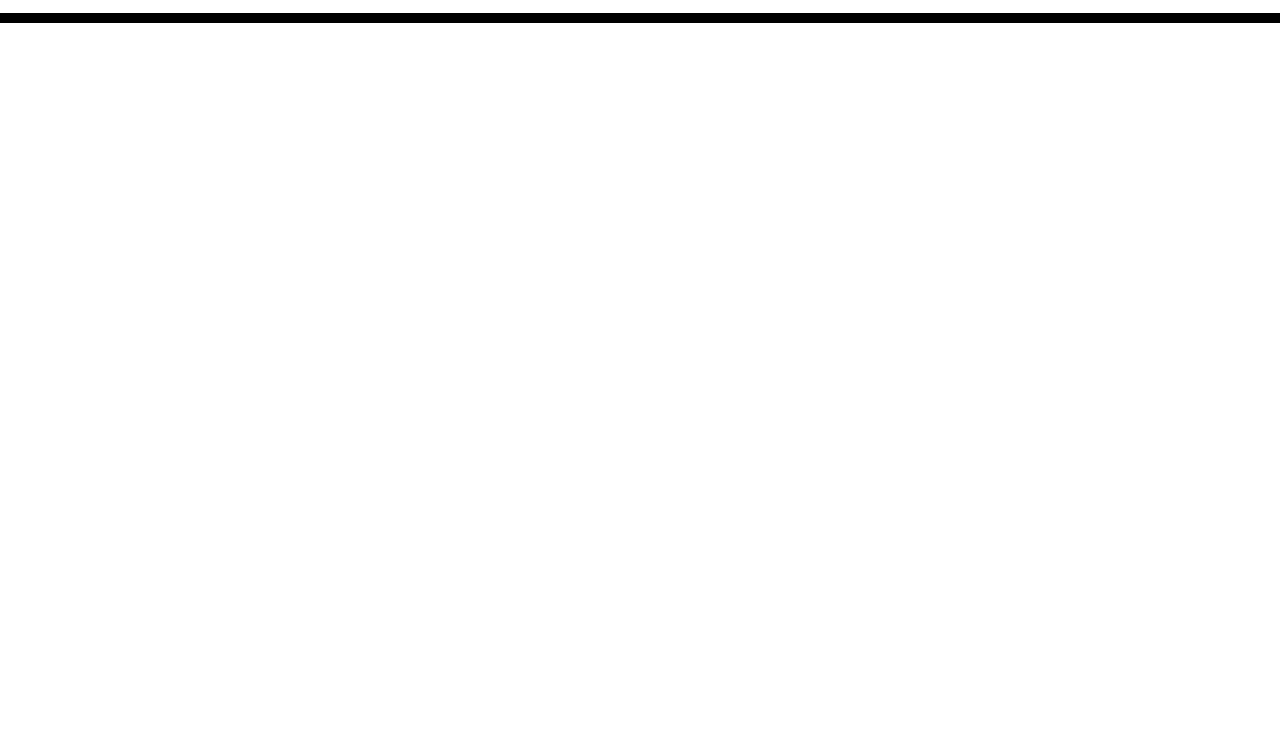
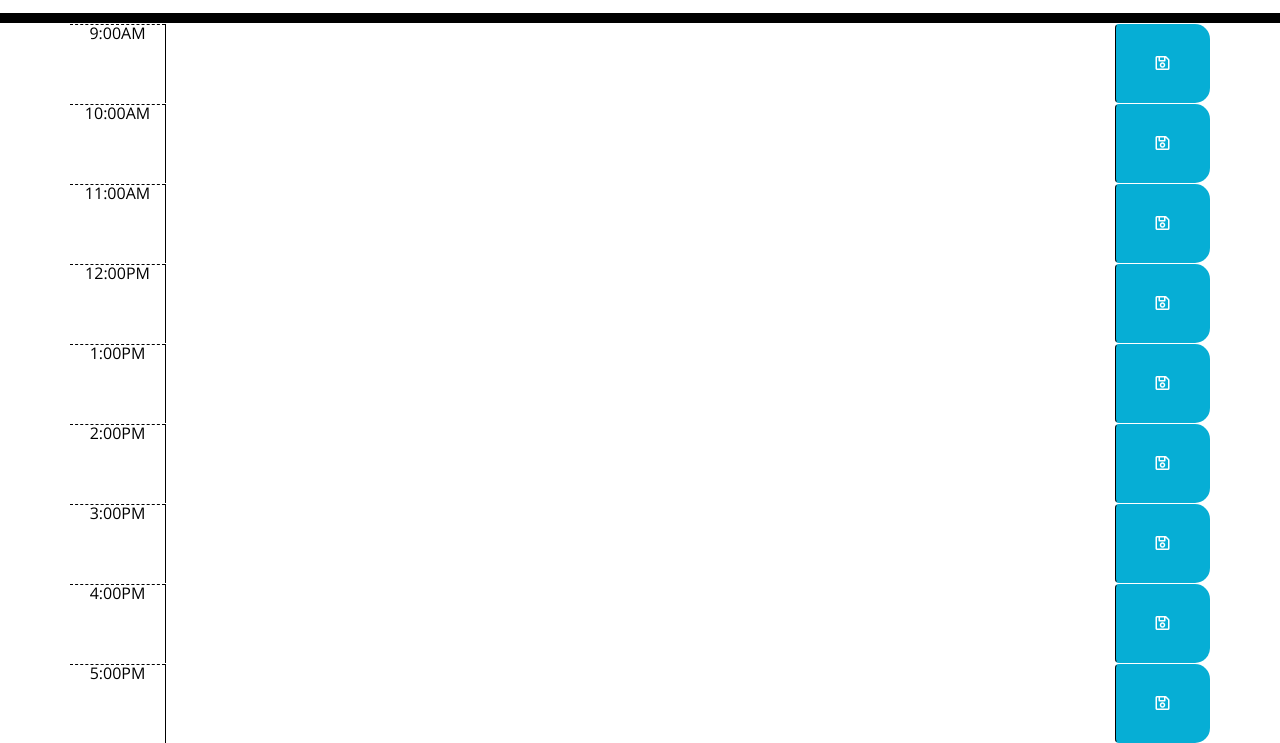
Before and after one commit to mischadab/Work-Day-Planner, a plain HTML site: page index.html in a window 1280 px wide. Shown: the part 108-851 px from the top of the page. Before the commit the page ends 800 px from the top, so only its background shows below. Drawn offline with nearby package versions, Linux system fonts and the light colour scheme.

Commit message:
Added calendar columns

```diff
--- a/index.html
+++ b/index.html
@@ -28,7 +28,60 @@
     </header>
 
     <div class="container">
-
+      <!-- 9AM Block -->
+      <div id="hour-9" class="row time-block">
+        <div class="col-md-1 hour">9:00AM</div>
+        <textarea class="col-md-10 description"></textarea>
+        <button class="col-md-1 btn saveBtn"><i class="far fa-save"></i></button>
+      </div>
+      <!-- 10AM Block -->
+      <div id="hour-10" class="row time-block">
+        <div class="col-md-1 hour">10:00AM</div>
+        <textarea class="col-md-10 description"></textarea>
+        <button class="col-md-1 btn saveBtn"><i class="far fa-save"></i></button>
+      </div>
+      <!-- 11AM Block -->
+      <div id="hour-11" class="row time-block">
+        <div class="col-md-1 hour">11:00AM</div>
+        <textarea class="col-md-10 description"></textarea>
+        <button class="col-md-1 btn saveBtn"><i class="far fa-save"></i></button>
+      </div>
+      <!-- 12PM Block -->
+      <div id="hour-12" class="row time-block">
+        <div class="col-md-1 hour">12:00PM</div>
+        <textarea class="col-md-10 description"></textarea>
+        <button class="col-md-1 btn saveBtn"><i class="far fa-save"></i></button>
+      </div>
+      <!-- 1PM Block -->
+      <div id="hour-13" class="row time-block">
+        <div class="col-md-1 hour">1:00PM</div>
+        <textarea class="col-md-10 description"></textarea>
+        <button class="col-md-1 btn saveBtn"><i class="far fa-save"></i></button>
+      </div>
+      <!-- 2PM Block -->
+      <div id="hour-14" class="row time-block">
+        <div class="col-md-1 hour">2:00PM</div>
+        <textarea class="col-md-10 description"></textarea>
+        <button class="col-md-1 btn saveBtn"><i class="far fa-save"></i></button>
+      </div>
+      <!-- 3PM Block -->
+      <div id="hour-15" class="row time-block">
+        <div class="col-md-1 hour">3:00PM</div>
+        <textarea class="col-md-10 description"></textarea>
+        <button class="col-md-1 btn saveBtn"><i class="far fa-save"></i></button>
+      </div>
+      <!-- 4PM Block -->
+      <div id="hour-16" class="row time-block">
+        <div class="col-md-1 hour">4:00PM</div>
+        <textarea class="col-md-10 description"></textarea>
+        <button class="col-md-1 btn saveBtn"><i class="far fa-save"></i></button>
+      </div>
+      <!-- 5PM Block -->
+      <div id="hour-17" class="row time-block">
+        <div class="col-md-1 hour">5:00PM</div>
+        <textarea class="col-md-10 description"></textarea>
+        <button class="col-md-1 btn saveBtn"><i class="far fa-save"></i></button>
+      </div>
 
     </div>
 
```
